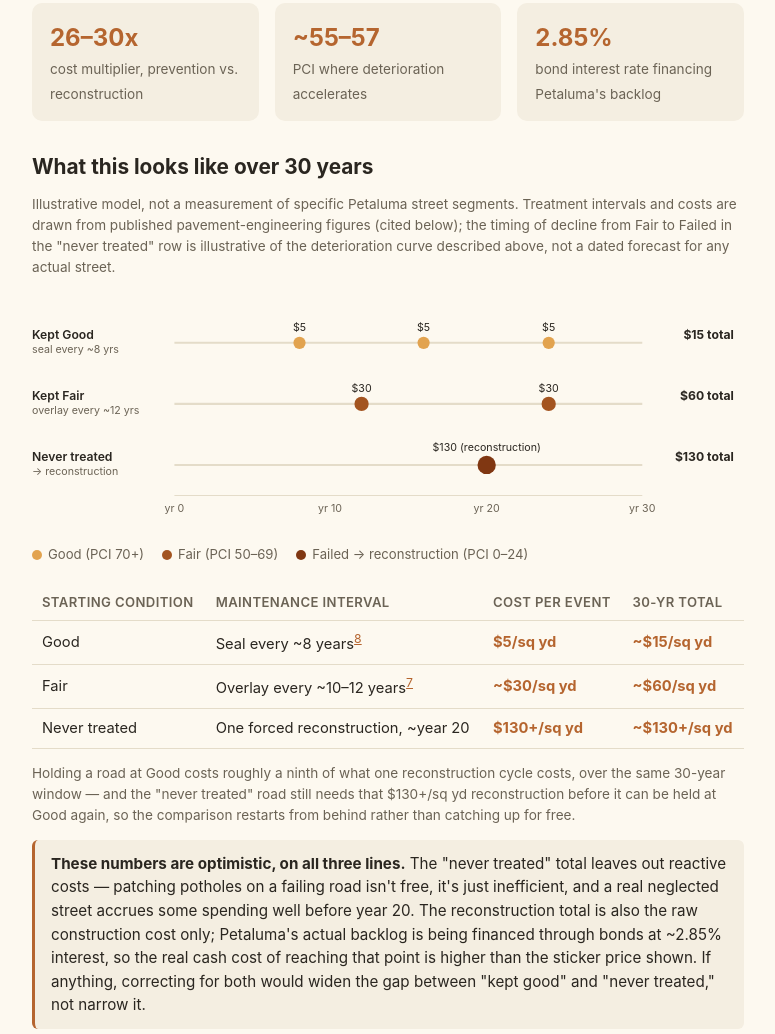
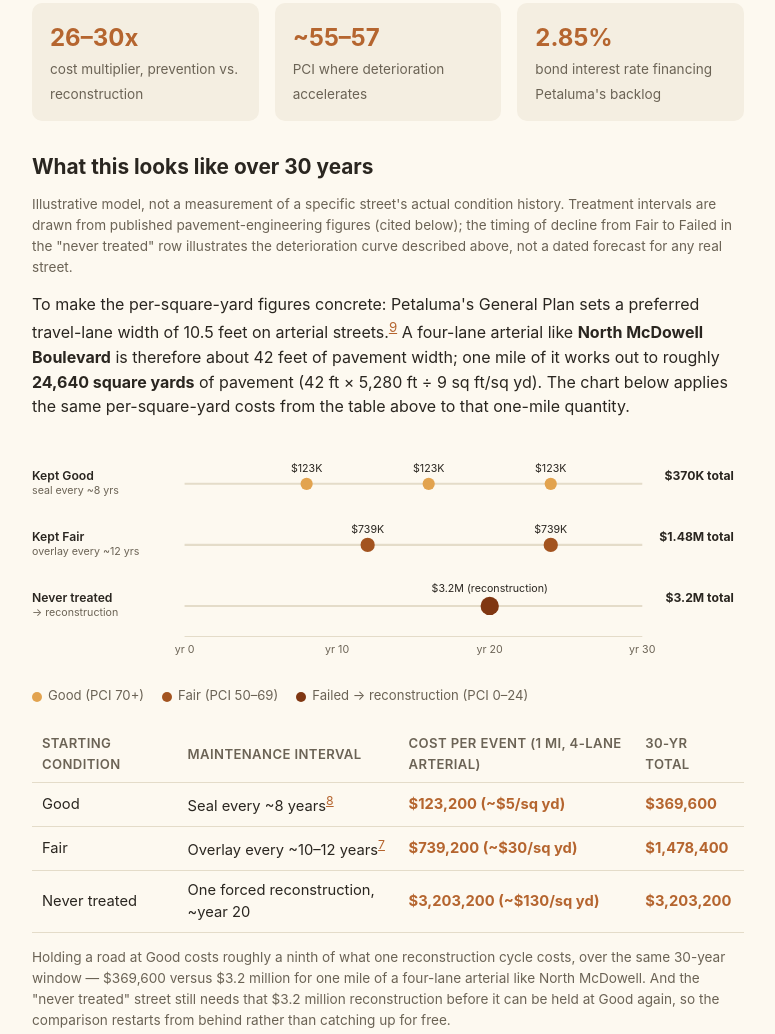
Before and after one commit to janj/ftcm-topics, a plain HTML site: page roads/index.html in a window 1280 px wide. Shown: the part 1691-2725 px from the top of the page, without its empty margins (252-1027 px from the left). Drawn offline with Linux system fonts and the light colour scheme.

Commit message:
Replace per-sq-yd figures with concrete North McDowell arterial dollar example
30-year timeline section now shows actual dollar totals for one mile of
a four-lane Petaluma arterial (24,640 sq yd, based on the General Plan's
10.5 ft preferred lane width) instead of abstract cost-per-sq-yd figures.

Co-Authored-By: Claude Sonnet 5 <noreply@anthropic.com>
Claude-Session: https://claude.ai/code/session_01PnpSheYPCukyyDfnsmNevS

```diff
--- a/roads/index.html
+++ b/roads/index.html
@@ -146,14 +146,15 @@
 
 <section>
 <h2>What this looks like over 30 years</h2>
-<p class="timeline-note">Illustrative model, not a measurement of specific Petaluma street segments. Treatment intervals and costs are drawn from published pavement-engineering figures (cited below); the timing of decline from Fair to Failed in the "never treated" row is illustrative of the deterioration curve described above, not a dated forecast for any actual street.</p>
+<p class="timeline-note">Illustrative model, not a measurement of a specific street's actual condition history. Treatment intervals are drawn from published pavement-engineering figures (cited below); the timing of decline from Fair to Failed in the "never treated" row illustrates the deterioration curve described above, not a dated forecast for any real street.</p>
+<p>To make the per-square-yard figures concrete: Petaluma's General Plan sets a preferred travel-lane width of 10.5 feet on arterial streets.<sup><a href="#src9">9</a></sup> A four-lane arterial like <strong>North McDowell Boulevard</strong> is therefore about 42 feet of pavement width; one mile of it works out to roughly <strong>24,640 square yards</strong> of pavement (42 ft × 5,280 ft ÷ 9 sq ft/sq yd). The chart below applies the same per-square-yard costs from the table above to that one-mile quantity.</p>
 
 <div class="chart-wrap">
-<svg viewBox="0 0 700 230" role="img" aria-label="Timeline chart comparing cumulative cost per square yard over 30 years for a road kept Good, a road kept Fair, and a road left untreated until reconstruction.">
+<svg viewBox="0 0 700 230" role="img" aria-label="Timeline chart comparing cumulative cost over 30 years for one mile of a four-lane Petaluma arterial like North McDowell Boulevard, kept Good, kept Fair, or left untreated until reconstruction.">
   <!-- baselines -->
-  <line x1="140" y1="50"  x2="600" y2="50"  stroke="#e4dcc9" stroke-width="2"/>
-  <line x1="140" y1="110" x2="600" y2="110" stroke="#e4dcc9" stroke-width="2"/>
-  <line x1="140" y1="170" x2="600" y2="170" stroke="#e4dcc9" stroke-width="2"/>
+  <line x1="150" y1="50"  x2="600" y2="50"  stroke="#e4dcc9" stroke-width="2"/>
+  <line x1="150" y1="110" x2="600" y2="110" stroke="#e4dcc9" stroke-width="2"/>
+  <line x1="150" y1="170" x2="600" y2="170" stroke="#e4dcc9" stroke-width="2"/>
 
   <!-- row labels -->
   <text x="0" y="46"  font-size="12" fill="#2a2620" font-weight="600">Kept Good</text>
@@ -164,34 +165,34 @@
   <text x="0" y="180" font-size="10.5" fill="#6b6355">→ reconstruction</text>
 
   <!-- Good row: treatments at yr 8, 16, 24 -->
-  <circle cx="263" cy="50" r="6" fill="#e2a34f"/>
-  <circle cx="385" cy="50" r="6" fill="#e2a34f"/>
-  <circle cx="508" cy="50" r="6" fill="#e2a34f"/>
-  <text x="263" y="38" font-size="10.5" fill="#2a2620" text-anchor="middle">$5</text>
-  <text x="385" y="38" font-size="10.5" fill="#2a2620" text-anchor="middle">$5</text>
-  <text x="508" y="38" font-size="10.5" fill="#2a2620" text-anchor="middle">$5</text>
+  <circle cx="270" cy="50" r="6" fill="#e2a34f"/>
+  <circle cx="390" cy="50" r="6" fill="#e2a34f"/>
+  <circle cx="510" cy="50" r="6" fill="#e2a34f"/>
+  <text x="270" y="38" font-size="10.5" fill="#2a2620" text-anchor="middle">$123K</text>
+  <text x="390" y="38" font-size="10.5" fill="#2a2620" text-anchor="middle">$123K</text>
+  <text x="510" y="38" font-size="10.5" fill="#2a2620" text-anchor="middle">$123K</text>
 
   <!-- Fair row: treatments at yr 12, 24 -->
-  <circle cx="324" cy="110" r="7" fill="#a35420"/>
-  <circle cx="508" cy="110" r="7" fill="#a35420"/>
-  <text x="324" y="98" font-size="10.5" fill="#2a2620" text-anchor="middle">$30</text>
-  <text x="508" y="98" font-size="10.5" fill="#2a2620" text-anchor="middle">$30</text>
+  <circle cx="330" cy="110" r="7" fill="#a35420"/>
+  <circle cx="510" cy="110" r="7" fill="#a35420"/>
+  <text x="330" y="98" font-size="10.5" fill="#2a2620" text-anchor="middle">$739K</text>
+  <text x="510" y="98" font-size="10.5" fill="#2a2620" text-anchor="middle">$739K</text>
 
   <!-- Neglected row: one reconstruction at yr ~20 -->
-  <circle cx="447" cy="170" r="9" fill="#803712"/>
-  <text x="447" y="156" font-size="10.5" fill="#2a2620" text-anchor="middle">$130 (reconstruction)</text>
+  <circle cx="450" cy="170" r="9" fill="#803712"/>
+  <text x="450" y="156" font-size="10.5" fill="#2a2620" text-anchor="middle">$3.2M (reconstruction)</text>
 
   <!-- year axis -->
-  <line x1="140" y1="200" x2="600" y2="200" stroke="#e4dcc9" stroke-width="1"/>
-  <text x="140" y="216" font-size="10.5" fill="#6b6355" text-anchor="middle">yr 0</text>
-  <text x="293" y="216" font-size="10.5" fill="#6b6355" text-anchor="middle">yr 10</text>
-  <text x="447" y="216" font-size="10.5" fill="#6b6355" text-anchor="middle">yr 20</text>
+  <line x1="150" y1="200" x2="600" y2="200" stroke="#e4dcc9" stroke-width="1"/>
+  <text x="150" y="216" font-size="10.5" fill="#6b6355" text-anchor="middle">yr 0</text>
+  <text x="300" y="216" font-size="10.5" fill="#6b6355" text-anchor="middle">yr 10</text>
+  <text x="450" y="216" font-size="10.5" fill="#6b6355" text-anchor="middle">yr 20</text>
   <text x="600" y="216" font-size="10.5" fill="#6b6355" text-anchor="middle">yr 30</text>
 
   <!-- totals -->
-  <text x="690" y="46"  font-size="12" fill="#2a2620" font-weight="700" text-anchor="end">$15 total</text>
-  <text x="690" y="106" font-size="12" fill="#2a2620" font-weight="700" text-anchor="end">$60 total</text>
-  <text x="690" y="166" font-size="12" fill="#2a2620" font-weight="700" text-anchor="end">$130 total</text>
+  <text x="690" y="46"  font-size="12" fill="#2a2620" font-weight="700" text-anchor="end">$370K total</text>
+  <text x="690" y="106" font-size="12" fill="#2a2620" font-weight="700" text-anchor="end">$1.48M total</text>
+  <text x="690" y="166" font-size="12" fill="#2a2620" font-weight="700" text-anchor="end">$3.2M total</text>
 </svg>
 </div>
 <div class="legend-row">
@@ -201,12 +202,12 @@
 </div>
 
 <table>
-<tr><th>Starting condition</th><th>Maintenance interval</th><th>Cost per event</th><th>30-yr total</th></tr>
-<tr><td>Good</td><td>Seal every ~8 years<sup><a href="#src8">8</a></sup></td><td class="num">$5/sq yd</td><td class="num">~$15/sq yd</td></tr>
-<tr><td>Fair</td><td>Overlay every ~10–12 years<sup><a href="#src7">7</a></sup></td><td class="num">~$30/sq yd</td><td class="num">~$60/sq yd</td></tr>
-<tr><td>Never treated</td><td>One forced reconstruction, ~year 20</td><td class="num">$130+/sq yd</td><td class="num">~$130+/sq yd</td></tr>
+<tr><th>Starting condition</th><th>Maintenance interval</th><th>Cost per event (1 mi, 4-lane arterial)</th><th>30-yr total</th></tr>
+<tr><td>Good</td><td>Seal every ~8 years<sup><a href="#src8">8</a></sup></td><td class="num">$123,200 (~$5/sq yd)</td><td class="num">$369,600</td></tr>
+<tr><td>Fair</td><td>Overlay every ~10–12 years<sup><a href="#src7">7</a></sup></td><td class="num">$739,200 (~$30/sq yd)</td><td class="num">$1,478,400</td></tr>
+<tr><td>Never treated</td><td>One forced reconstruction, ~year 20</td><td class="num">$3,203,200 (~$130/sq yd)</td><td class="num">$3,203,200</td></tr>
 </table>
-<p class="sources">Holding a road at Good costs roughly a ninth of what one reconstruction cycle costs, over the same 30-year window — and the "never treated" road still needs that $130+/sq yd reconstruction before it can be held at Good again, so the comparison restarts from behind rather than catching up for free.</p>
+<p class="sources">Holding a road at Good costs roughly a ninth of what one reconstruction cycle costs, over the same 30-year window — $369,600 versus $3.2 million for one mile of a four-lane arterial like North McDowell. And the "never treated" street still needs that $3.2 million reconstruction before it can be held at Good again, so the comparison restarts from behind rather than catching up for free.</p>
 
 <div class="callout">
 <strong>These numbers are optimistic, on all three lines.</strong> The "never treated" total leaves out reactive costs — patching potholes on a failing road isn't free, it's just inefficient, and a real neglected street accrues some spending well before year 20. The reconstruction total is also the raw construction cost only; Petaluma's actual backlog is being financed through bonds at ~2.85% interest, so the real cash cost of reaching that point is higher than the sticker price shown. If anything, correcting for both would widen the gap between "kept good" and "never treated," not narrow it.
@@ -239,6 +240,7 @@
 <li id="src6">KYOVA Interstate Planning Commission, <a href="https://kyovaipc.org/Executive_Summary_DRAFT_KYOVA_Pavement_Management_7_12_19.pdf" target="_blank" rel="noopener">Pavement Management Program Executive Summary</a></li>
 <li id="src7">Purdue University / Indiana LTAP, <a href="https://docs.lib.purdue.edu/jtrp/1150" target="_blank" rel="noopener">Joint Transportation Research Program report</a> — 2–3 course HMA overlay service life of 10–12 years, consistent with INDOT design manual figures</li>
 <li id="src8">RoadResource.org, <a href="https://roadresource.org/treatment_resources/slurry_seal/about_expectations" target="_blank" rel="noopener">Slurry Seal — Performance Requirements &amp; Expectations</a> — 7–10 years of life extension on pavement in good condition</li>
+<li id="src9">City of Petaluma General Plan, <a href="https://static1.squarespace.com/static/5ea880f6d9a2075c7b7f54af/t/69c69e283480122b47a8a842/1774624296935/PetalumaGP_PublicDraft_Transportation.pdf" target="_blank" rel="noopener">Transportation Element, Table TP-1</a> — preferred travel-lane width of 10.5 ft on arterial streets</li>
 </ol>
 <p class="sources" style="margin-top:10px;">Always cite City of Petaluma official records and MTC/StreetSaver documentation directly when using these figures elsewhere.</p>
 </section>
```
